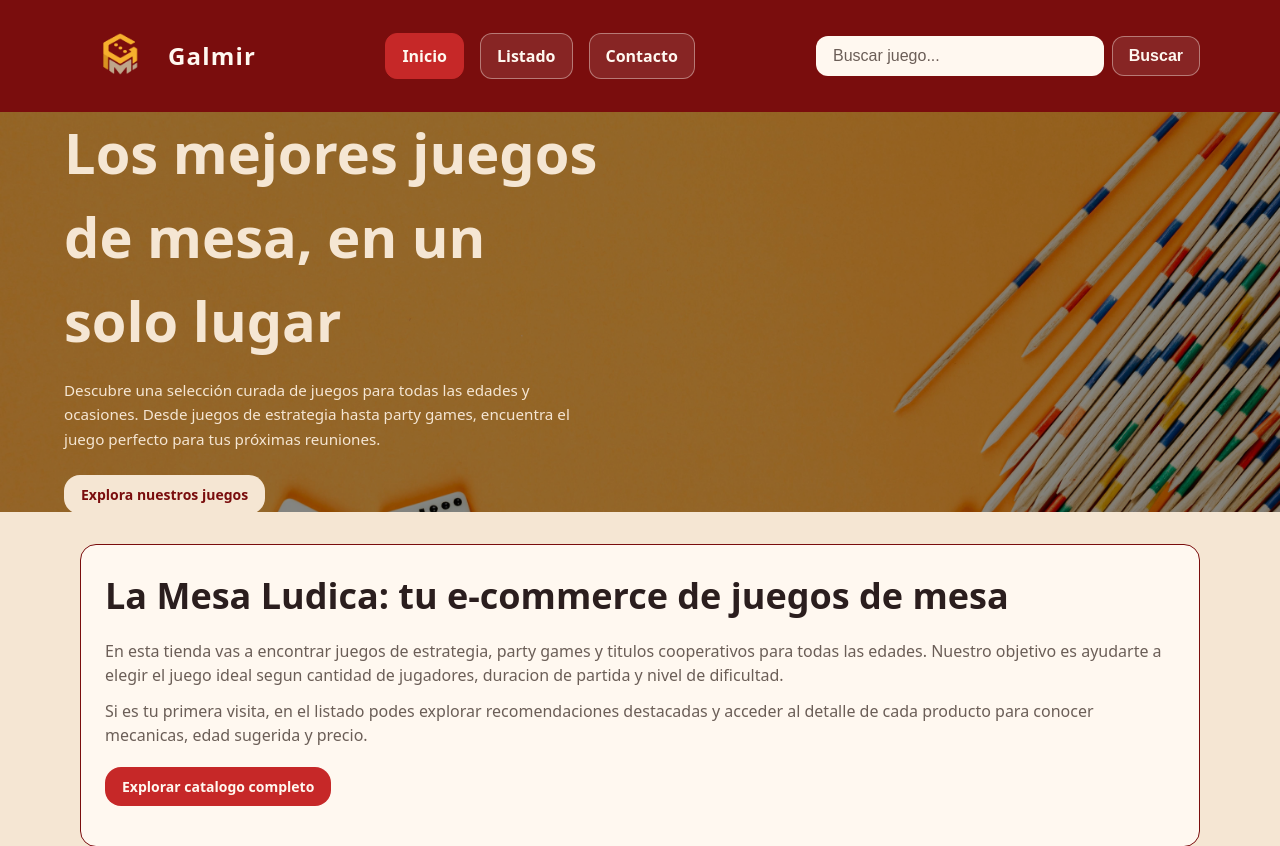
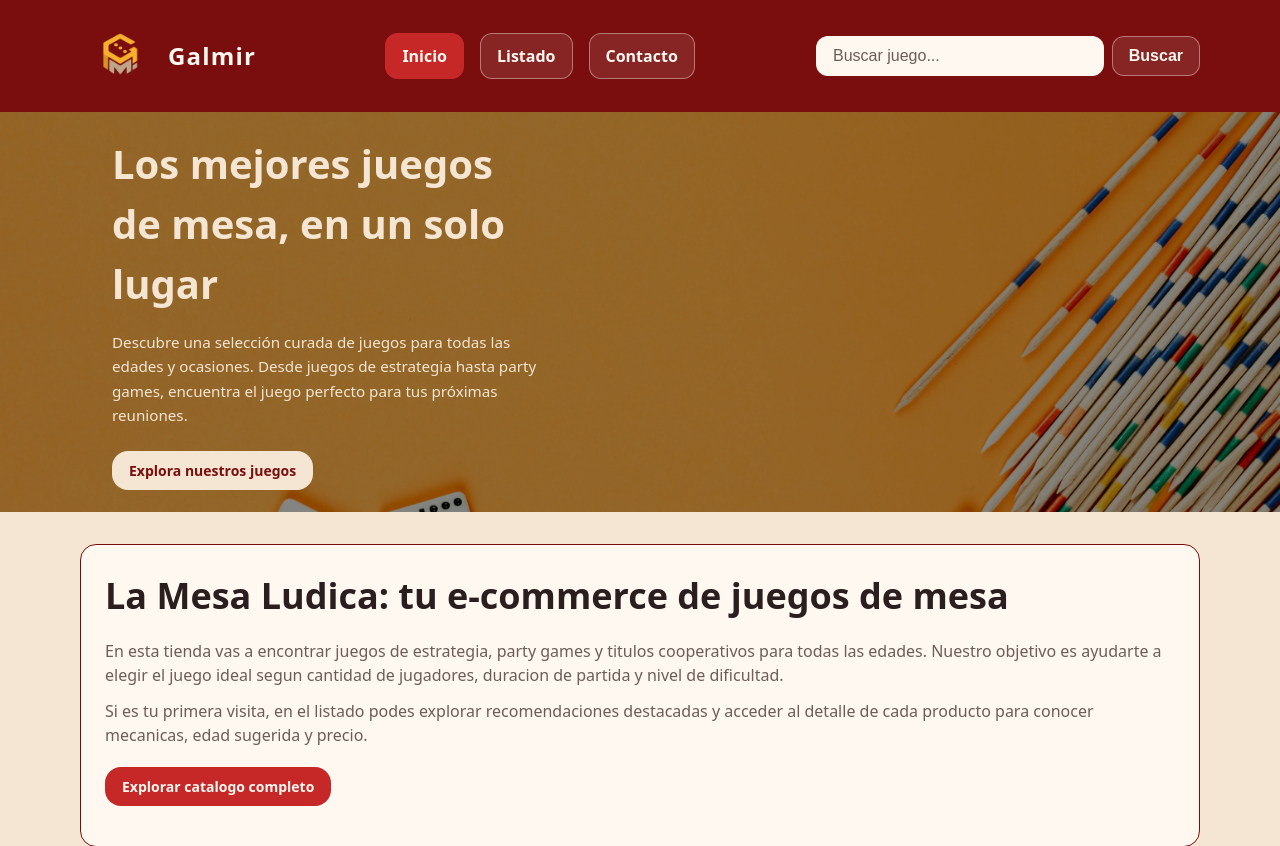
Before and after one commit to Galleee2002/PHP-E-Commerce, a PHP site: page / in a window 1280 px wide. Shown: the top 846 px of the page. Run offline with PHP 8.4, Linux system fonts and the light colour scheme.

Commit message:
-Se modifica el spacing del h1

```diff
--- a/css/home.css
+++ b/css/home.css
@@ -32,12 +32,12 @@
     text-align: left;
     color: var(--color-beige-light);
     max-width: 600px;
-    padding: 2rem;
+    padding: 5rem;
 }
 
 .hero__title {
     margin: 0;
-    font-size: 3.5rem;
+    font-size: 2.5rem;
     font-weight: 700;
     color: var(--color-beige-light);
     margin-bottom: 1rem;
```
